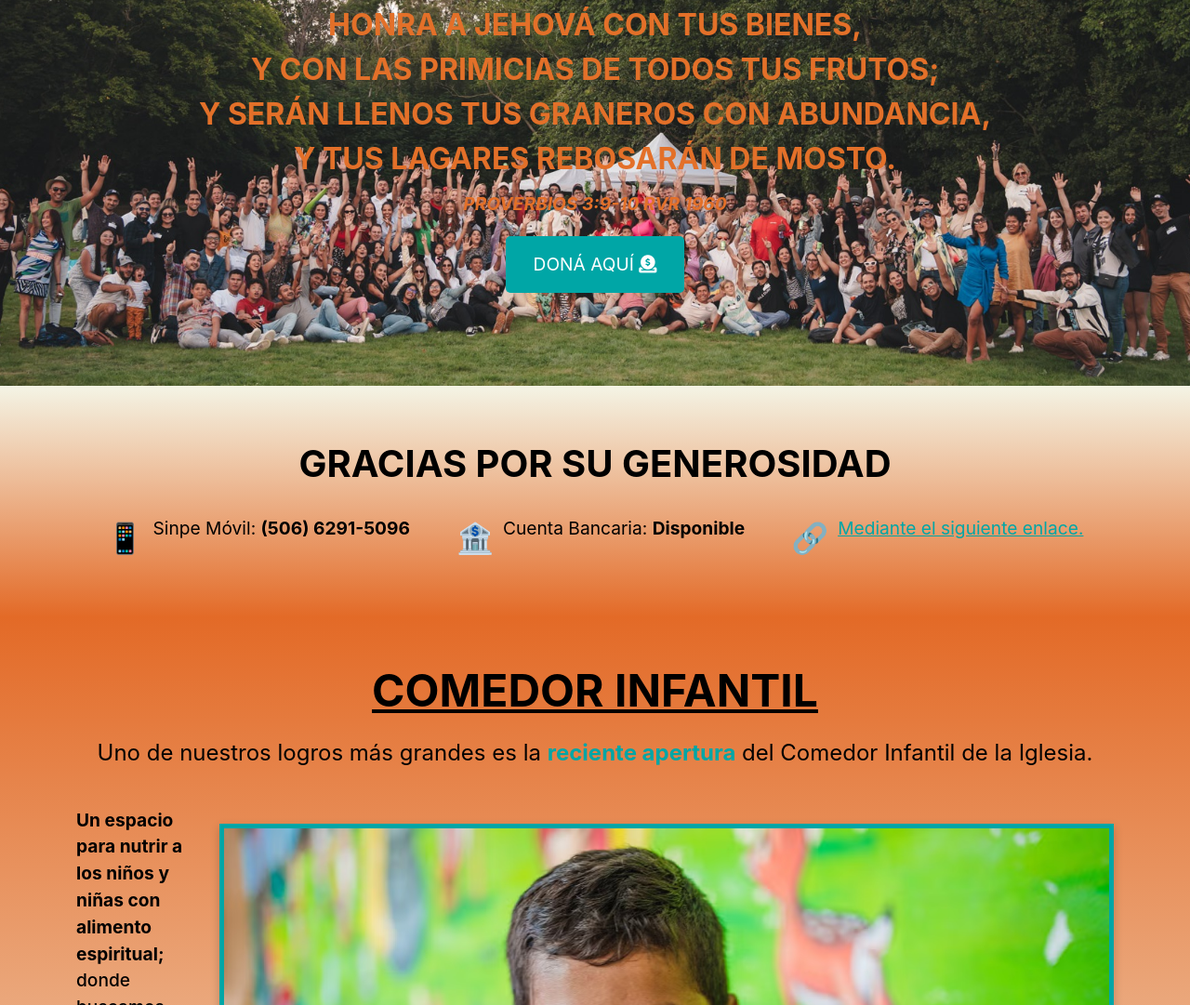
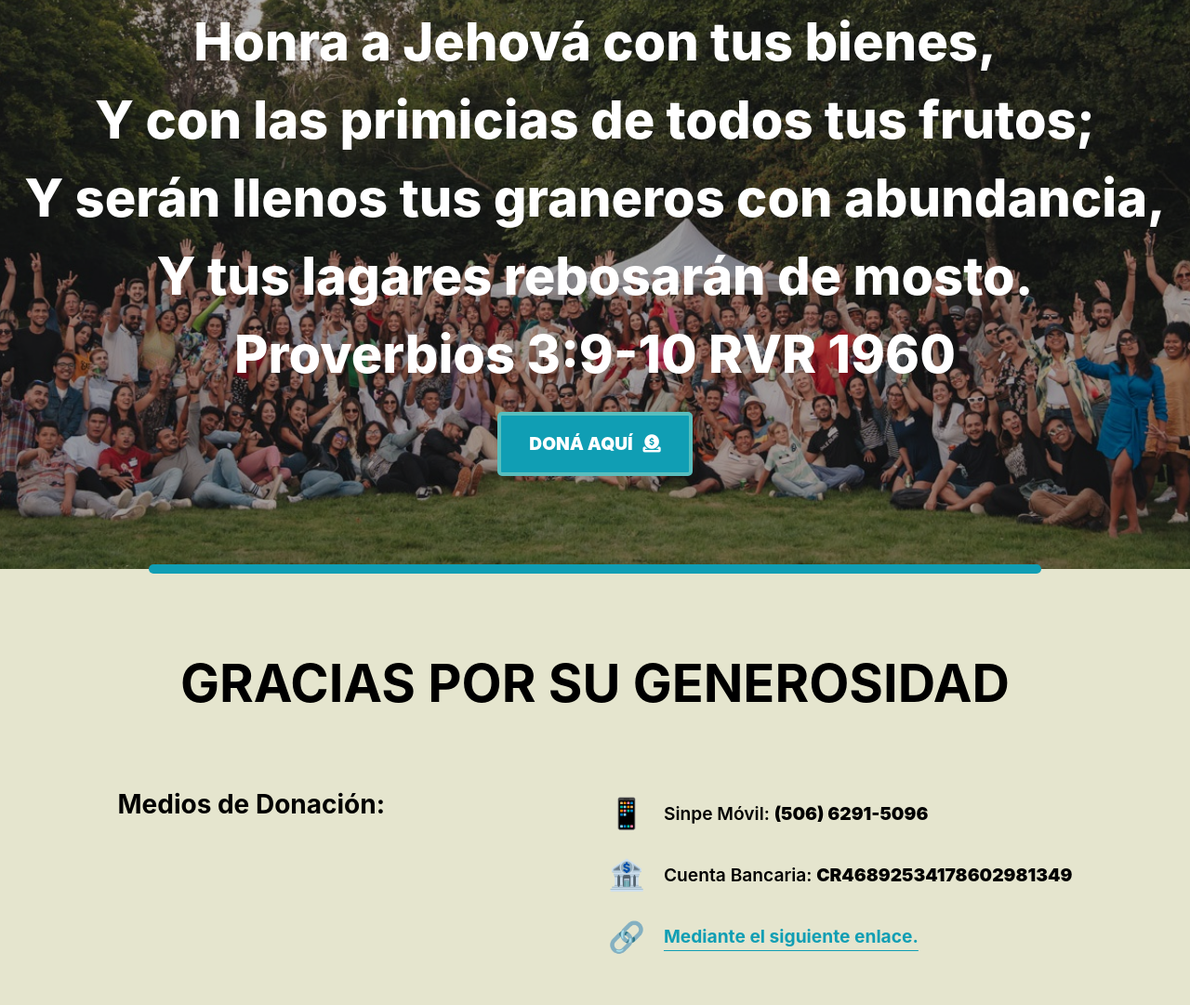
Before and after one commit to mcastaingk/church-website, a website: page donaciones.html in a window 1280 px wide. Shown: the part 171-1252 px from the top of the page at 93% size. Drawn offline with nearby package versions, Linux system fonts and the light colour scheme.

Commit message:
feat(donaciones): Add updated styles to Donation Banner

```diff
--- a/donaciones.html
+++ b/donaciones.html
@@ -40,21 +40,27 @@
     <main>
         <!-- Donation Banner Section -->
         <section class="donation-banner">
+            <div class="donation-overlay"></div>
             <div class="donation-content">
                 <h1>Honra a Jehová con tus bienes, <br>
                     Y con las primicias de todos tus frutos; <br>
                     Y serán llenos tus graneros con abundancia, <br>
                     Y tus lagares rebosarán de mosto. <br>
-                    <span>Proverbios 3:9-10 RVR 1960</span>
+                    Proverbios 3:9-10 RVR 1960
                 </h1>
                 <button class="donate-button">DONÁ AQUÍ <i class="fas fa-donate"></i></button>
             </div>
         </section>
 
+        <div class="section-divider-blue"></div>
+
         <!-- Donation Thanks Section -->
         <section class="donation-thanks">
-            <div class="container">
-                <h2 class="thank-you-title">GRACIAS POR SU GENEROSIDAD</h2>
+            <h2 class="thank-you-title">GRACIAS POR SU GENEROSIDAD</h2>
+            <div class="donation-methods-container">
+                <div class="donation-title">
+                    <h3>Medios de Donación:</h3>
+                </div>
                 <div class="donation-methods">
                     <div class="method">
                         <span class="icon">📱</span>
@@ -62,7 +68,7 @@
                     </div>
                     <div class="method">
                         <span class="icon">🏦</span>
-                        <p>Cuenta Bancaria: <strong>Disponible</strong></p>
+                        <p>Cuenta Bancaria: <strong>CR46892534178602981349</strong></p>
                     </div>
                     <div class="method">
                         <span class="icon">🔗</span>
@@ -71,6 +77,8 @@
                 </div>
             </div>
         </section>
+
+        <div class="section-divider-blue"></div>
 
         <!-- Comedor Infantil Section -->
         <section class="comedor-infantil">
@@ -96,6 +104,8 @@
             </div>
         </section>
 
+        <div class="section-divider-blue"></div>
+
         <!-- Hands Section -->
         <section class="hands-section">
             <div class="hands-overlay"></div>
@@ -112,6 +122,8 @@
                 </p>
             </div>
         </section>
+
+        <div class="section-divider-blue"></div>
 
         <!-- Dar en Abundancia Section -->
         <section class="abundancia-section">
@@ -138,12 +150,16 @@
             </div>
         </section>
 
+        <div class="section-divider-blue"></div>
+
         <!-- Nuevo Section -->
         <section class="new-section">
             <div class="image-overlay">
                 <img src="assets/nuevo.jpg" alt="Support Image" class="new-image">
             </div>
         </section>
+
+        <div class="section-divider-blue"></div>
 
         <!-- Earth Section -->
         <section class="earth-heaven-section">
@@ -176,10 +192,14 @@
             </div>
         </section>
 
+        <div class="section-divider-blue"></div>
+
         <!-- Full-Width Image Section -->
         <section class="full-width-image-section">
             <img src="assets/full-width-image.jpg" alt="Paint Activity" class="full-width-image">
         </section>
+
+        <div class="section-divider-blue"></div>
 
         <!-- Transferencia Section -->
         <section class="transferencia-section">
@@ -206,6 +226,8 @@
                 </div>
             </div>
         </section>
+
+        <div class="section-divider-blue"></div>
 
         <!-- Gracias Generosidad Section -->
         <section class="gracias-section">
--- a/style-donaciones.css
+++ b/style-donaciones.css
@@ -6,61 +6,98 @@
     text-align: center;
     color: white;
     position: relative;
+    overflow: hidden;
+}
+
+.donation-overlay {
+    position: absolute;
+    top: 0;
+    left: 0;
+    width: 100%;
+    height: 100%;
+    background: rgba(0, 0, 0, 0.32);
+    z-index: 1;
+}
+
+.donation-content {
+    position: relative;
+    z-index: 2;
 }
 
 .donation-content h1 {
-    font-size: 2rem;
-    font-weight: bold;
+    font-size: 3.5rem;
+    font-weight: 800;
     margin-bottom: 20px;
     line-height: 1.5;
 }
 
-.donation-content span {
-    display: block;
-    margin-top: 10px;
-    font-style: italic;
-    font-size: 1.2rem;
-}
-
 .donate-button {
-    background-color: #00A6A6;
+    background-color: #109EB4;
     color: white;
-    border: none;
+    border: 4px solid #59BEBE;
     padding: 15px 30px;
     font-size: 1.2rem;
     border-radius: 5px;
     cursor: pointer;
     transition: background-color 0.3s ease;
+    font-weight: 900;
 }
 
 .donate-button:hover {
     background-color: #007E7E;
 }
 
+.donate-button i {
+    margin-left: 7px;
+}
+
 /* Donation Thanks Section */
 .donation-thanks {
     text-align: center;
-    padding: 60px 20px;
-    background: linear-gradient(to bottom, #F4F4E5, #E36A27);
+    padding: 90px 20px;
+    background: #E5E5CE;
     color: black;
+    display: flex;
+    justify-content: center;
+    align-items: center;
+    flex-direction: column;
+    width: 100%;
 }
 
 .thank-you-title {
-    font-size: 2.5rem;
+    font-size: 3.5rem;
     font-weight: bold;
-    margin-bottom: 30px;
+    margin-bottom: 60px;
+}
+
+.donation-methods-container {
+    display: flex;
+    justify-content: space-between;
+    align-items: flex-start;
+    gap: 240px;
+    text-align: left;
+    padding-top: 20px;
+}
+
+.donation-title {
+    font-size: 1.5rem;
+    font-weight: bold;
+    color: #000;
 }
 
 .donation-methods {
     display: flex;
-    justify-content: center;
-    gap: 50px;
+    flex-direction: column;
+    gap: 15px;
 }
 
 .method {
     display: flex;
     align-items: center;
+    gap: 10px;
     font-size: 1.2rem;
+    color: #000;
+    font-weight: 600;
 }
 
 .method .icon {
@@ -68,14 +105,20 @@
     margin-right: 10px;
 }
 
+.method p {
+    margin-bottom: 0;
+}
+
 .donation-link {
-    color: #00A6A6;
+    color: #109EB4;
+    font-weight: bold;
     text-decoration: underline;
+    text-underline-offset: 8px;
+    transition: color 0.3s ease;
 }
 
 .donation-link:hover {
     color: #007E7E;
-    text-decoration: none;
 }
 
 /* Comedor Infantil Section */
--- a/style.css
+++ b/style.css
@@ -14,8 +14,6 @@ h3 {
 
 h1 {
     font-size: 3rem;
-    text-transform: uppercase;
-    color: #e37029;
 }
 
 p {
```
